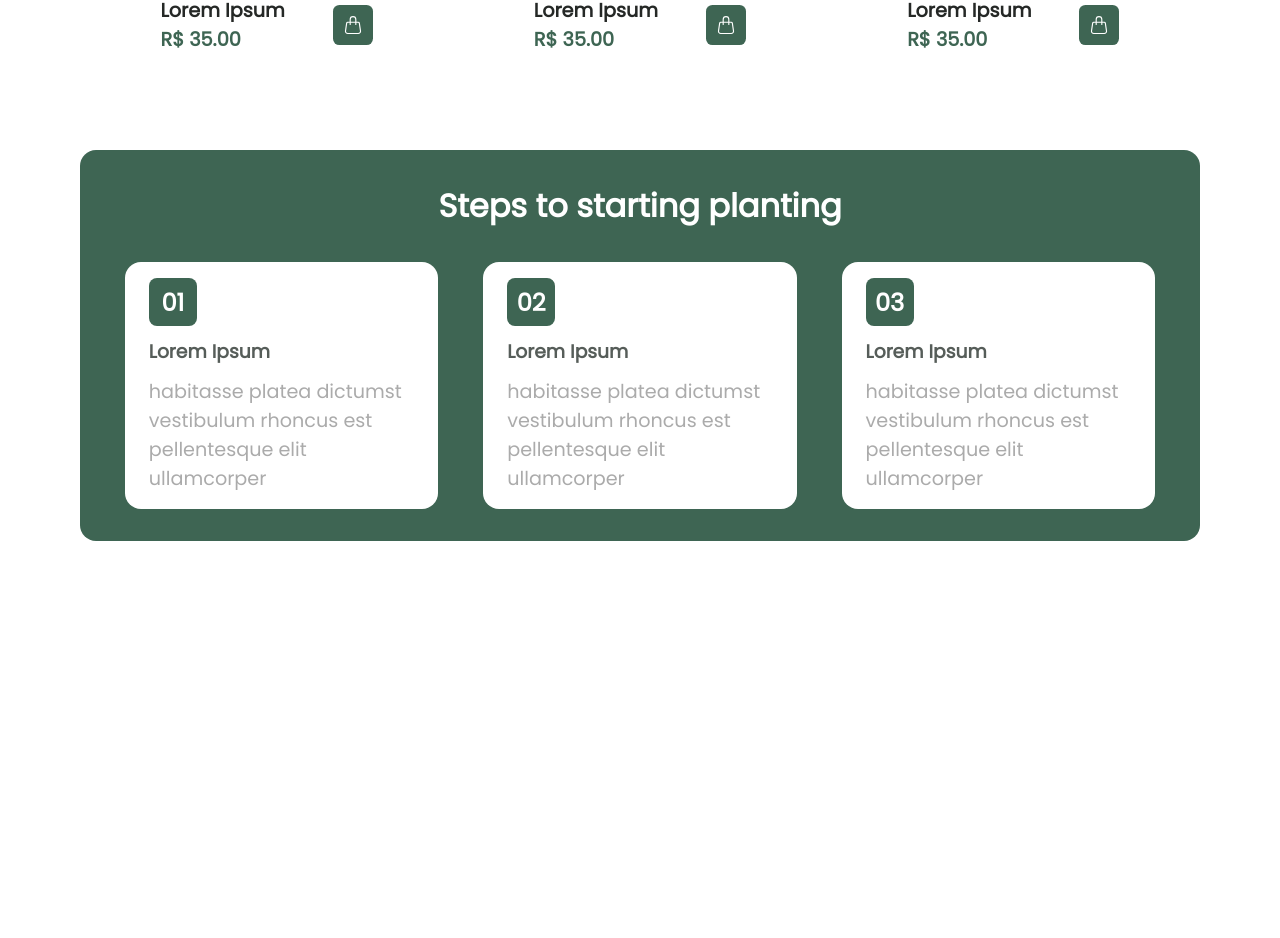
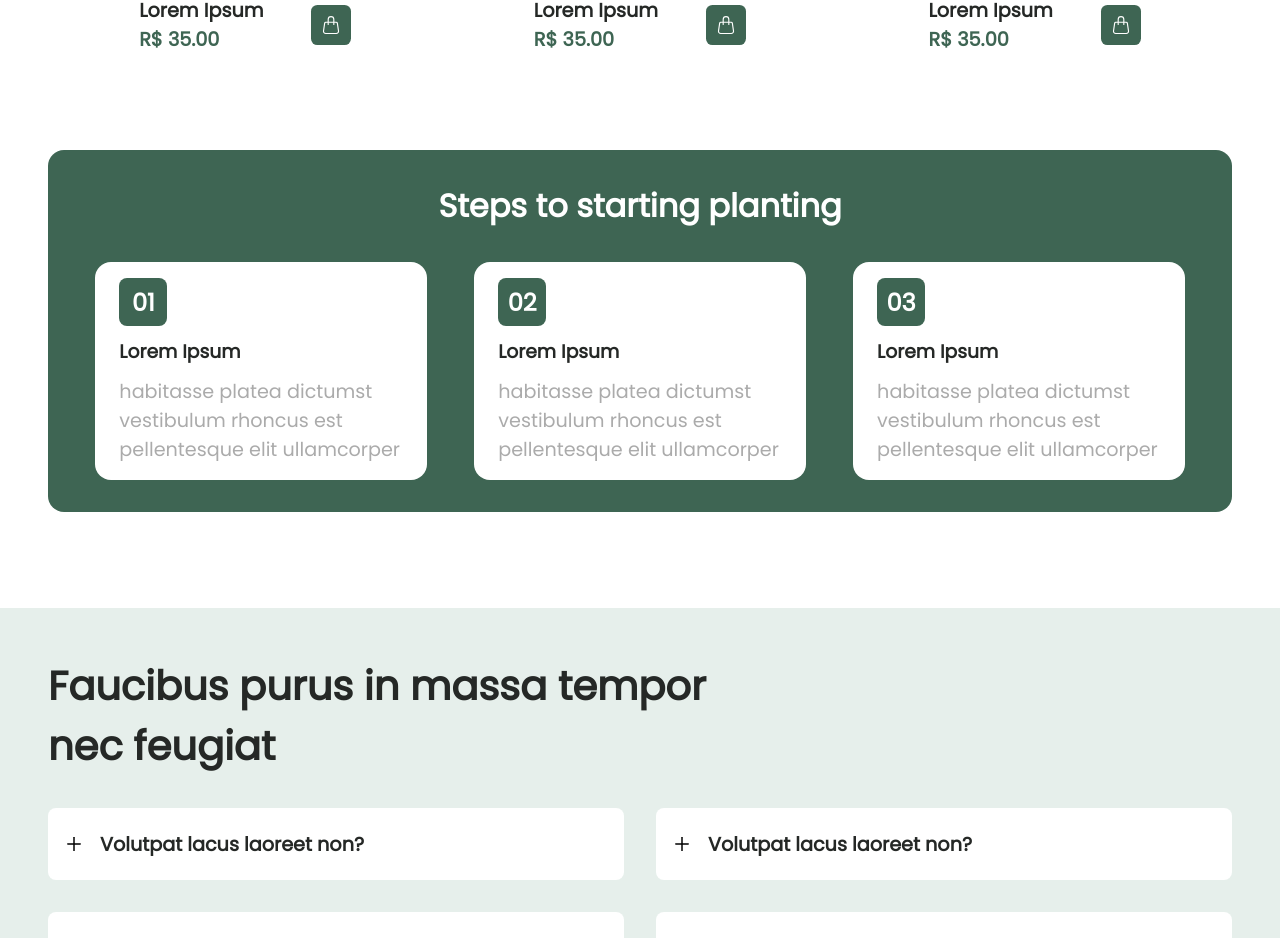
Before and after one commit to MatheusGomesRocha/plantanal, a React (Create React App) app: page / in a window 1280 px wide. Shown: the part 1843-2781 px from the top of the page. Before the commit the page ends 2432 px from the top, so only its background shows below. Built offline with nearby package versions, Linux system fonts and the light colour scheme.

Commit message:
Finalizando área de FAQ

```diff
--- a/src/App.js
+++ b/src/App.js
@@ -14,7 +14,7 @@ import homeImg from './assets/images/home.png';
 import aboutImg from './assets/images/about.png';
 
 import { BsArrowRightShort, BsHandbag } from 'react-icons/bs';
-import { AiOutlineInstagram } from 'react-icons/ai';
+import { AiOutlineInstagram, AiOutlinePlus } from 'react-icons/ai';
 import { TiSocialFacebook } from 'react-icons/ti';
 import { FaLinkedinIn } from 'react-icons/fa';
 import { BiCheck } from 'react-icons/bi';
@@ -184,6 +184,56 @@ export default () => {
           </div>
         </div>
       </section>
+
+      <section className={styles.faqs}>
+        <h2>Faucibus purus in massa tempor nec feugiat</h2>
+
+        <div className={styles.gridFaqs}>
+          {/** QUESTION 1 */}
+
+          <div className={styles.faq}>
+            <AiOutlinePlus color="#000" size={20} />
+            <span>Volutpat lacus laoreet non?</span>
+          </div>
+
+          {/** QUESTION 2 */}
+
+          <div className={styles.faq}>
+            <AiOutlinePlus color="#000" size={20} />
+            <span>Volutpat lacus laoreet non?</span>
+          </div>
+
+          {/** QUESTION 3 */}
+
+          <div className={styles.faq}>
+            <AiOutlinePlus color="#000" size={20} />
+            <span>Volutpat lacus laoreet non?</span>
+          </div>
+
+          {/** QUESTION 4 */}
+
+          <div className={styles.faq}>
+            <AiOutlinePlus color="#000" size={20} />
+            <span>Volutpat lacus laoreet non?</span>
+          </div>
+
+          {/** QUESTION 5 */}
+
+          <div className={styles.faq}>
+            <AiOutlinePlus color="#000" size={20} />
+            <span>Volutpat lacus laoreet non?</span>
+          </div>
+
+          {/** QUESTION 6 */}
+
+          <div className={styles.faq}>
+            <AiOutlinePlus color="#000" size={20} />
+            <span>Volutpat lacus laoreet non?</span>
+          </div>
+
+          {/** END OF FAQS */}
+        </div>
+      </section>
     </div>
   )
 }
--- a/src/assets/scss/styles.module.scss
+++ b/src/assets/scss/styles.module.scss
@@ -1,9 +1,11 @@
 .container {
-    padding: 3rem 5rem;
+    padding-top: 3rem;
+    padding-bottom: 5rem;
 
     nav {
         display: flex;
         align-items: center;
+        padding: 0 3rem;
 
         .logo {
             display: flex;
@@ -53,6 +55,7 @@
         align-items: center;
         width: 100%;
         margin-top: 3rem;
+        padding: 0 3rem;
 
         .social {
             display: flex;
@@ -132,6 +135,7 @@
         align-items: center;
         justify-content: space-between;
         margin-top: 6rem;
+        padding: 0 3rem;
 
         .textArea {
             width: 50%;
@@ -192,6 +196,7 @@
 
     .products {
         margin-top: 6rem;
+        padding: 0 3rem;
 
         .header {
             display: flex;
@@ -287,8 +292,9 @@
     }
 
     .steps {
+        display: flex;
         margin-top: 6rem;
-        display: flex;
+        padding: 0 3rem;
 
         .innerDiv {
             background-color: var(--first-color);
@@ -348,4 +354,39 @@
             }
         }
     }
+
+    .faqs {
+        background-color: var(--first-color-lighter);
+        width: 100%;
+        margin-top: 6rem;
+        padding: 3rem;
+
+        h2 {
+            font-size: 2.5rem;
+            width: 60%;
+        }
+
+        .gridFaqs {
+            display: grid;
+            grid-template-columns: repeat(2, 1fr);
+            grid-gap: 2rem;
+            margin-top: 2rem;
+
+            .faq {
+                background-color: var(--container);
+                display: flex;
+                align-items: center;
+                height: 4.5rem;
+                border-radius: .5rem;
+                padding-left: 1rem;
+
+                span {
+                    font-weight: 600;
+                    font-size: 1.2rem;
+                    margin-left: 1rem;
+                }
+            }
+        }
+
+    }
 }
--- a/src/globals.scss
+++ b/src/globals.scss
@@ -37,6 +37,10 @@ h2 {
     font-size: 1.5rem;
 }
 
+h1, h2, h3, span {
+    color: var(--title);
+}
+
 @media(min-width: 1100px) {
     p {
         font-size: 1.3rem;
```
